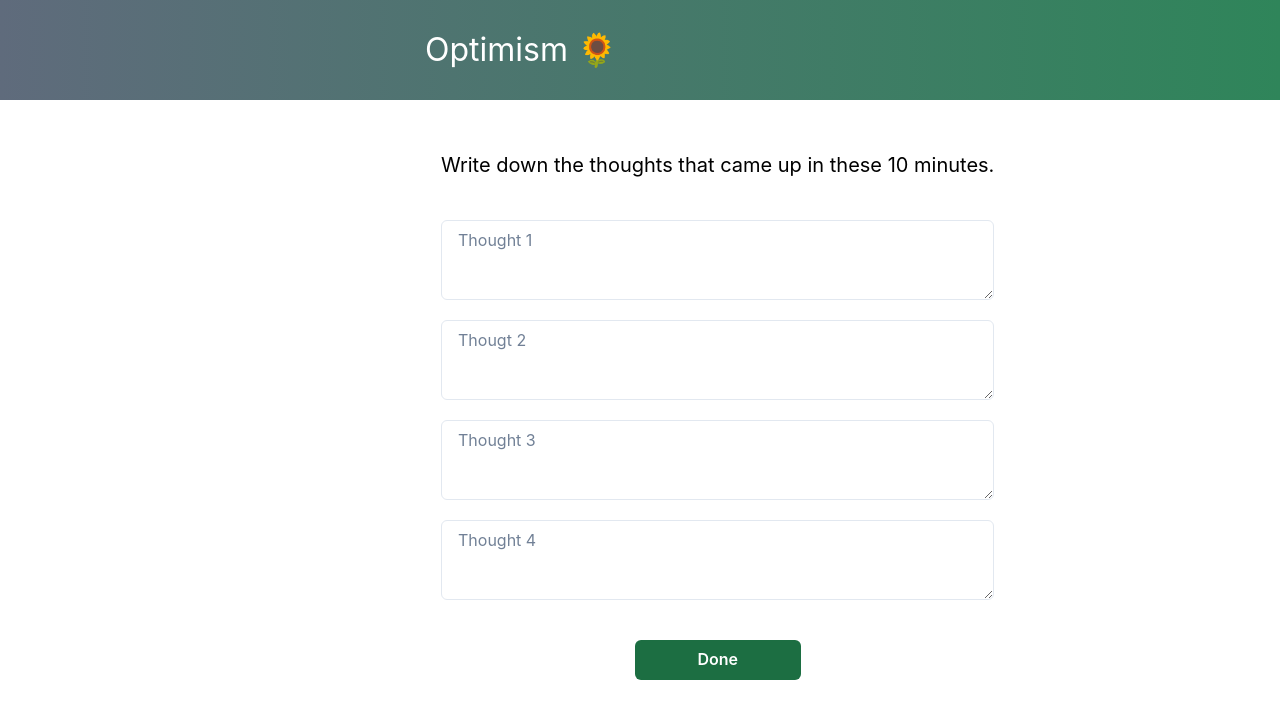
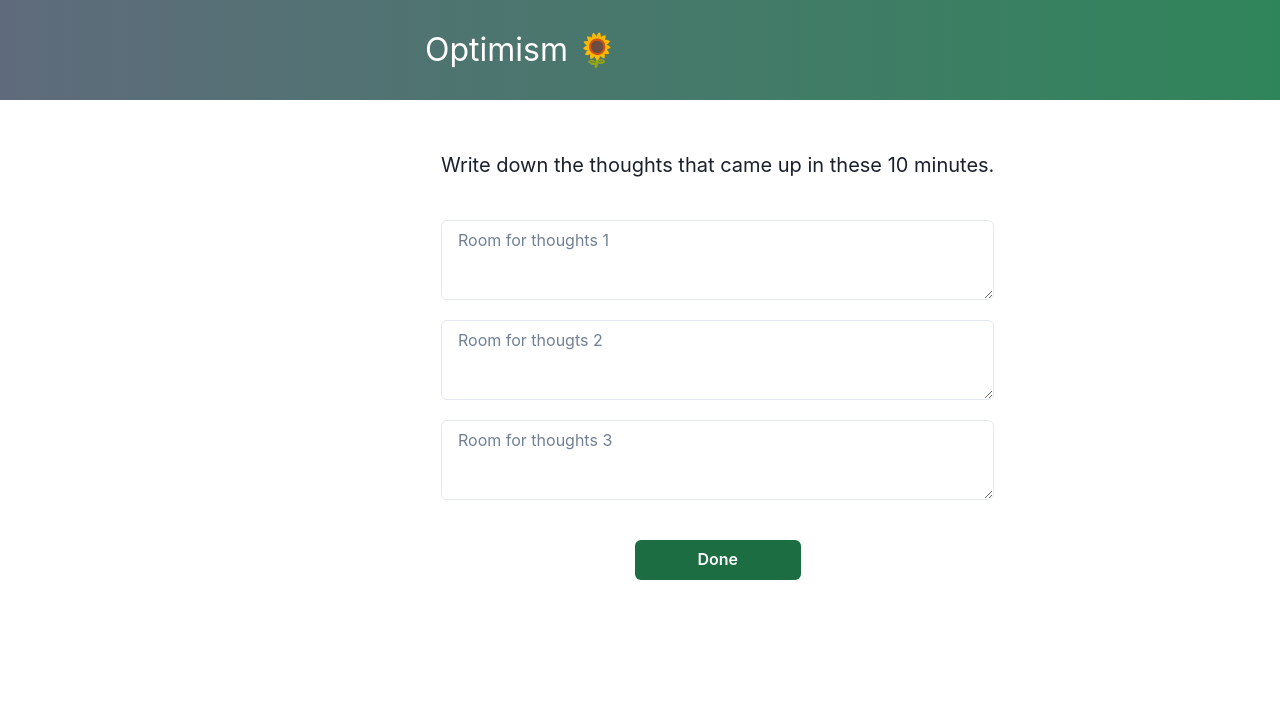
Before and after one commit to TUBerlin-Kopfsachen-Browser-Frontend/kopfsachen-app, a React (Create React App) app: page /resources/optimism1 in a window 1280 px wide. Shown: the top 718 px of the page. Built offline with nearby package versions, Linux system fonts and the light colour scheme.

Commit message:
adapted  style feedback modal in reframing and optimism

```diff
--- a/src/routes/Optimism1.tsx
+++ b/src/routes/Optimism1.tsx
@@ -60,19 +60,24 @@ export default function ReframingText() {
 
   const { t } = useTranslation();
   const [isNavReady, setIsNavReady] = useState(false);
+  const [itHelped, setItHelped] = useState<boolean | undefined>();
+  const onModalClose = () => {
+    onClose();
+    setItHelped(undefined);
+  };
 
   return (
     <ContentWrapper headerProps={{ text: "Optimism 🌻" }}>
       <Flex flexDir="column">
         <Container maxW="100rem" centerContent>
           <SimpleGrid>
-            <Text fontSize={20} textAlign="center" color={"black"} mb={10}>
+            <Text fontSize={20} textAlign="center" mb={10}>
               Write down the thoughts that came up in these 10 minutes.
             </Text>
             <Stack spacing={5}>
               <Textarea
                 {...register(`situations.${0}`)}
-                placeholder="Thought 1"
+                placeholder="Room for thoughts 1"
                 focusBorderColor={useColorModeValue(
                   "neutral.400",
                   "neutral.100"
@@ -80,7 +85,7 @@ export default function ReframingText() {
               />
               <Textarea
                 {...register(`situations.${1}`)}
-                placeholder="Thougt 2"
+                placeholder="Room for thougts 2"
                 focusBorderColor={useColorModeValue(
                   "neutral.400",
                   "neutral.100"
@@ -88,21 +93,12 @@ export default function ReframingText() {
               />
               <Textarea
                 {...register(`situations.${2}`)}
-                placeholder="Thought 3"
+                placeholder="Room for thoughts 3"
                 focusBorderColor={useColorModeValue(
                   "neutral.400",
                   "neutral.100"
                 )}
               />
-              <Textarea
-                {...register(`situations.${2}`)}
-                placeholder="Thought 4"
-                focusBorderColor={useColorModeValue(
-                  "neutral.400",
-                  "neutral.100"
-                )}
-              />
-
               <Center>
                 <Button
                   mt={5}
@@ -129,10 +125,11 @@ export default function ReframingText() {
                           onClick={() => {
                             setValue("feedback", true);
                             setIsSubmitDisabled(false);
+                            setItHelped(true);
                           }}
                           aria-label="celebrating emoji"
-                          variant="ghost"
-                          // icon={<FiSmile size={30} color='green' />}
+                          variant={itHelped === true ? "solid" : "ghost"}
+                          colorScheme={itHelped === true ? 'yellow' : 'unset'}
                         >
                           {" "}
                           <Text fontSize={33}> 🥳 </Text>{" "}
@@ -141,10 +138,12 @@ export default function ReframingText() {
                           onClick={() => {
                             setValue("feedback", false);
                             setIsSubmitDisabled(false);
+                            setItHelped(false);
                           }}
                           aria-label="vomiting emoji"
-                          variant="ghost"
-                          // icon={<FiFrown size={30} color='red' />}
+                          variant={itHelped === false ? "solid" : "ghost"}
+                          colorScheme={itHelped === false ? 'yellow' : 'unset'}
+
                         >
                           {" "}
                           <Text fontSize={33}> 🤮 </Text>{" "}
@@ -158,7 +157,7 @@ export default function ReframingText() {
                         type="submit"
                         mr={3}
                         onClick={() => {
-                          onClose();
+                          onModalClose();
                           navigate("/resources");
                           setIsNavReady(true);
                         }}
@@ -168,7 +167,7 @@ export default function ReframingText() {
                       <Button
                         colorScheme="warning"
                         onClick={() => {
-                          onClose();
+                          onModalClose();
                           setIsSubmitDisabled(true);
                         }}
                       >
--- a/src/routes/Reframing1.tsx
+++ b/src/routes/Reframing1.tsx
@@ -58,7 +58,11 @@ export default function ReframingText() {
 
   const { t } = useTranslation();
   const [isNavReady, setIsNavReady] = useState(false);
-
+  const [itHelped, setItHelped] = useState<boolean | undefined>();
+  const onModalClose = () => {
+    onClose();
+    setItHelped(undefined);
+  };
   return (
     <ContentWrapper
       headerProps={{ text: "Reframing 🪞" }}
@@ -94,34 +98,37 @@ export default function ReframingText() {
 
                 <ModalBody>
                   <Stack direction="row" spacing={3}>
-                    <IconButton
+                    <Button
                       onClick={() => {
                         setValue("feedback", true);
                         setIsSubmitDisabled(false);
+                        setItHelped(true);
                       }}
                       aria-label="positive"
-                      variant="ghost"
-                      icon={<FiSmile size={30} color="green" />}
-                    />
-                    <IconButton
+                      variant={itHelped === true ? "solid" : "ghost"}
+                      colorScheme={itHelped === true ? 'yellow' : 'unset'}
+                    > <Text fontSize={33}> 🥳 </Text> </Button>
+                    <Button
                       onClick={() => {
                         setValue("feedback", false);
                         setIsSubmitDisabled(false);
+                        setItHelped(false);
                       }}
                       aria-label="negative"
-                      variant="ghost"
-                      icon={<FiFrown size={30} color="red" />}
-                    />
+                      variant={itHelped === false ? "solid" : "ghost"}
+                      colorScheme={itHelped === false ? 'yellow' : 'unset'}
+                    > <Text fontSize={33}> 🤮 </Text> </Button>
                   </Stack>
                 </ModalBody>
 
                 <ModalFooter>
                   <Button
+                    colorScheme='success'
                     isDisabled={isSubmitDisabled}
                     type="submit"
                     mr={3}
                     onClick={() => {
-                      onClose();
+                      onModalClose();
                       navigate("/resources");
                       setIsNavReady(true);
                     }}
@@ -129,8 +136,9 @@ export default function ReframingText() {
                     {t("submit")}
                   </Button>
                   <Button
+                    colorScheme='warning'
                     onClick={() => {
-                      onClose();
+                      onModalClose();
                       setIsSubmitDisabled(true);
                     }}
                   >
@@ -142,7 +150,7 @@ export default function ReframingText() {
           </ModalOverlay>
         </Modal>
       </Flex>
-    </ContentWrapper>
+    </ContentWrapper >
   );
 }
 
```
